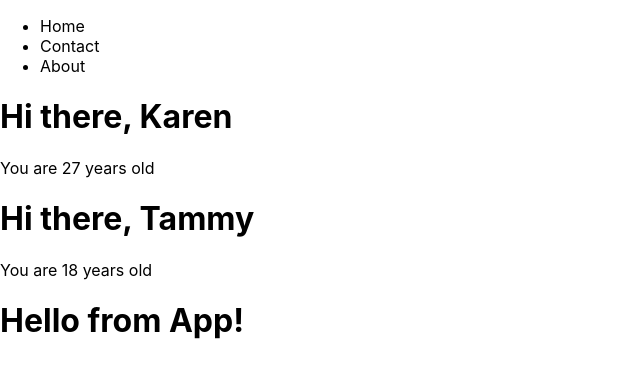
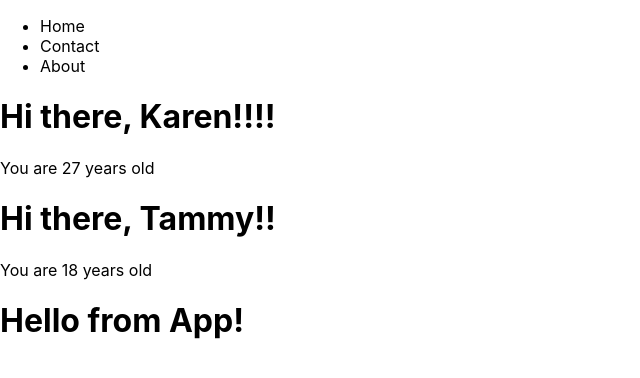
Before and after one commit to umeshraj/react_beg_steele, a React (Create React App) app in the folder my-app/: page / in a window 1280 px wide. Shown: the top 378 px of the page, without its empty margins (0-640 px from the left). Built offline with nearby package versions, Linux system fonts and the light colour scheme.

Commit message:
Passing non-string props

```diff
--- a/my-app/src/App.js
+++ b/my-app/src/App.js
@@ -7,8 +7,8 @@ function App() {
   return (
     <div>
       <Navbar />
-      <Greeter name="Karen" age="27" />
-      <Greeter name="Tammy" />
+      <Greeter name="Karen" age="27" excitement={4} />
+      <Greeter name="Tammy" excitement={2} />
       <h1>Hello from App!</h1>
     </div>
   );
--- a/my-app/src/Greeter.js
+++ b/my-app/src/Greeter.js
@@ -1,9 +1,12 @@
 import React from "react";
 
-function Greeter({ name, age = 18 }) {
+function Greeter({ name, excitement = 1, age = 18 }) {
   return (
     <>
-      <h1>Hi there, {name}</h1>
+      <h1>
+        Hi there, {name}
+        {"!".repeat(excitement)}
+      </h1>
       <p>You are {age} years old</p>
     </>
   );
```
